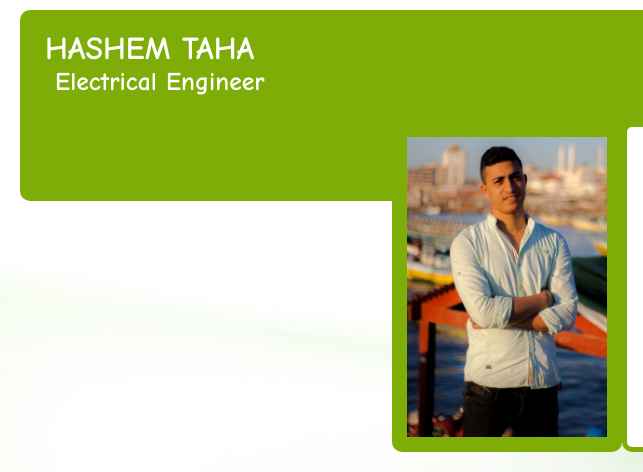
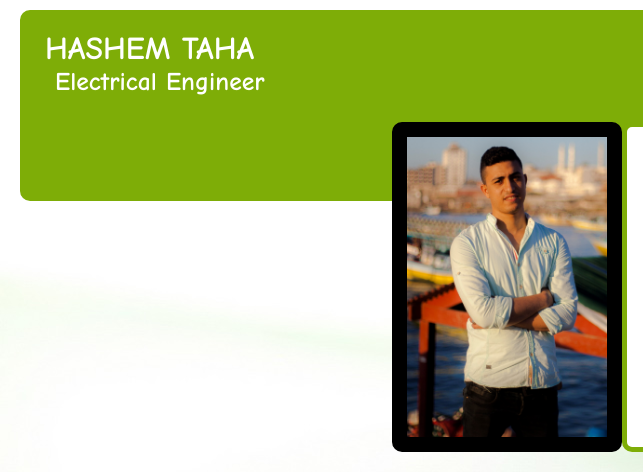
Before and after one commit to hashemt/My-Web-Page-Hashem_Taha-, a plain HTML site: page index.html in a window 1280 px wide. Shown: the top 472 px of the page, 0-643 px from the left. Drawn offline with Linux system fonts and the light colour scheme.

Commit message:
Update style.css

```diff
--- a/style.css
+++ b/style.css
@@ -29,7 +29,7 @@ body{
 .hashem-photo{
         width:200px;
         height: 300px;
-        border-color:#7EAD07;
+        border-color: #000;
         border-style: solid;
         border-width: 15px;
         border-radius: 10px;
```
